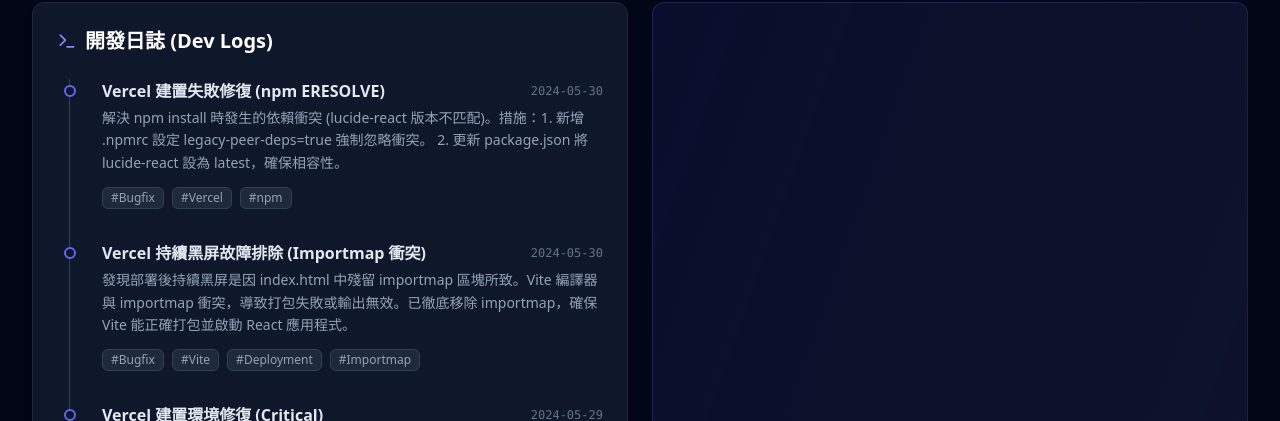
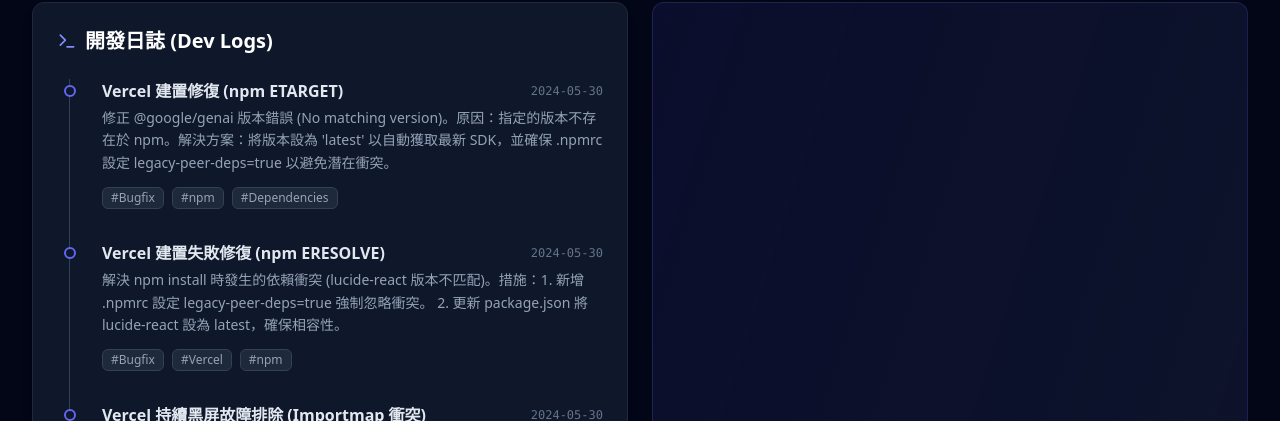
Before and after one commit to daniel0307tw/Development-log, a React (Vite) app: page / in a window 1280 px wide. Shown: the part 1417-1838 px from the top of the page. Built offline with nearby package versions, Linux system fonts and the light colour scheme; no server answers.

Commit message:
fix: Update genai dependency to latest
Aligns the `@google/genai` package version in `package.json` to `latest` to resolve potential versioning issues during Vercel builds. Adds a corresponding log entry to `constants.ts` detailing the fix.

```diff
--- a/constants.ts
+++ b/constants.ts
@@ -127,6 +127,12 @@
 export const DEV_LOGS: LogEntry[] = [
   {
     date: "2024-05-30",
+    title: "Vercel 建置修復 (npm ETARGET)",
+    content: "修正 @google/genai 版本錯誤 (No matching version)。原因：指定的版本不存在於 npm。解決方案：將版本設為 'latest' 以自動獲取最新 SDK，並確保 .npmrc 設定 legacy-peer-deps=true 以避免潛在衝突。",
+    tags: ["Bugfix", "npm", "Dependencies"]
+  },
+  {
+    date: "2024-05-30",
     title: "Vercel 建置失敗修復 (npm ERESOLVE)",
     content: "解決 npm install 時發生的依賴衝突 (lucide-react 版本不匹配)。措施：1. 新增 .npmrc 設定 legacy-peer-deps=true 強制忽略衝突。 2. 更新 package.json 將 lucide-react 設為 latest，確保相容性。",
     tags: ["Bugfix", "Vercel", "npm"]
--- a/package.json
+++ b/package.json
@@ -14,7 +14,7 @@
     "lucide-react": "latest",
     "recharts": "^2.12.7",
     "framer-motion": "^11.2.10",
-    "@google/genai": "^0.1.1"
+    "@google/genai": "latest"
   },
   "devDependencies": {
     "@types/react": "^18.3.3",
```
Also changed, not shown: 1 other file (tests, documents, lock files or other folders).
